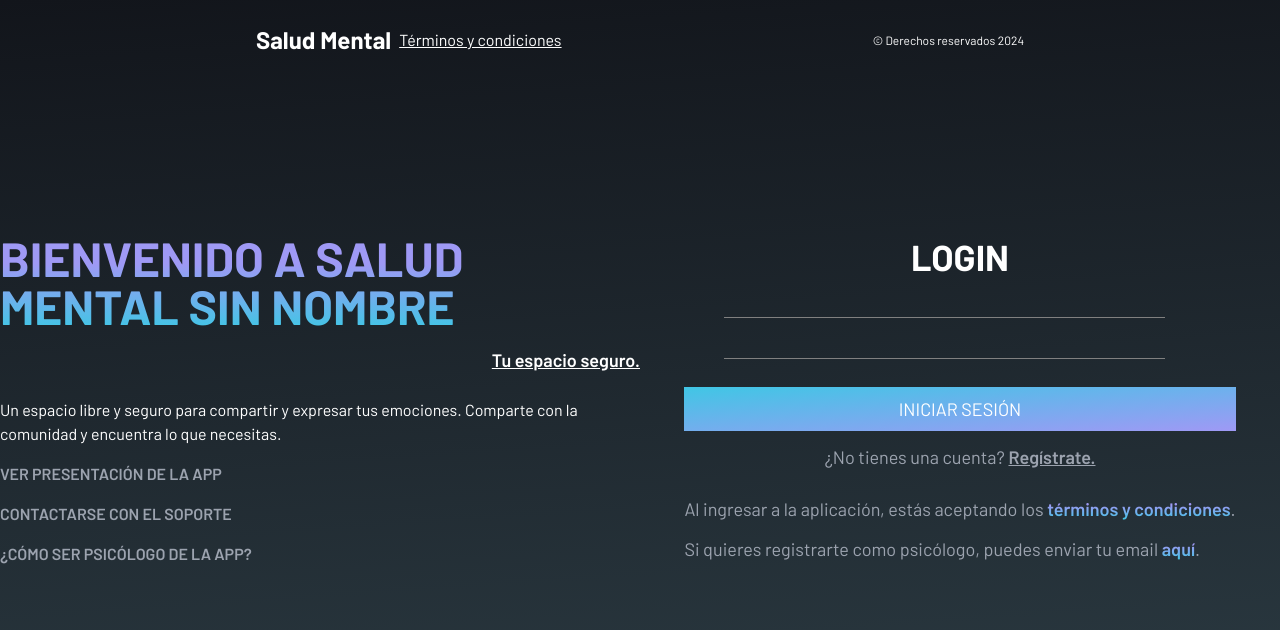
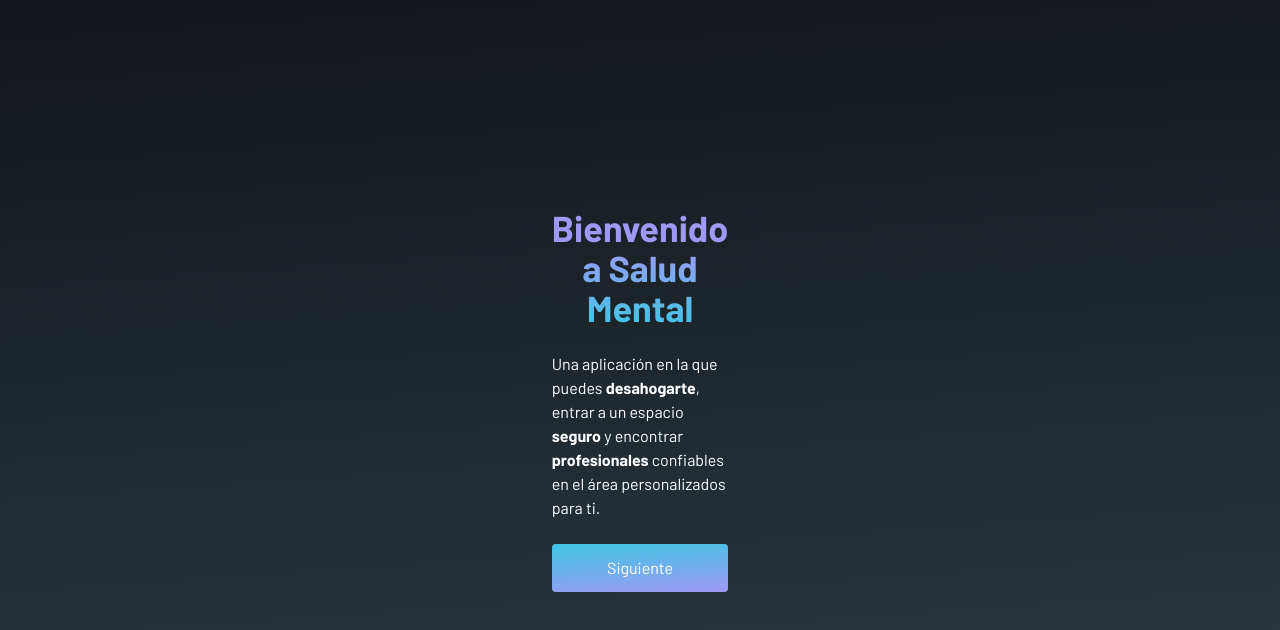
Before and after one commit to benjamin09111/smental_deploy, a React (Vite) app: page / in a window 1280 px wide. Shown: the top 630 px of the page. Built offline with nearby package versions, Linux system fonts and the light colour scheme.

Commit message:
visual principal terminado

```diff
--- a/src/App.jsx
+++ b/src/App.jsx
@@ -3,33 +3,40 @@ import PrincipalPage from "./pages/principal/Principal";
 import Main from "./pages/main/Main";
 import Loading from "./Loading";
 import NavP from './components/nav_principal/NavbarP';
+import Tutorial from "./pages/principal/Tutorial";
 
 function App() {
-  //variable-funcion_modifica
   const [logeado, setLogeado] = useState(false);
   const [loading, setLoading] = useState(false);
+  const [open, setOpen] = useState(false);
+  const [terminos, setTerminos] = useState(false);
 
-  //se ejecuta cuando se carga por primera vez
+  const [tutorial, setTutorial] = useState(false);
+
   useEffect(()=> {
     setLoading(true);
     const token = localStorage.getItem("token");
+    const tutorial_dado = localStorage.getItem("tutorial");
+    if(tutorial_dado){
+      setTutorial(true);
+    }
     if(token){
       setLogeado(true);
     }
-    //verificar el token
     setLoading(false);
   }, [])
-
-  const [state, setState] = useState("");
 
   return (
     <>
       {logeado ? (<Main />) : (
       <>
-      <NavP />
-      <PrincipalPage />
+
+      {
+        tutorial ? (<>
+        <NavP open={open} terminos={terminos} setTerminos={setTerminos} setOpen={setOpen} /><PrincipalPage terminos={terminos} setTerminos={setTerminos} open={open} setOpen={setOpen} />
+        </>) : (<Tutorial setTutorial={setTutorial} />)
+      }
       </>
-
       )}
       {loading && <Loading msg="Verificando sesión" />}
     </>
--- a/src/components/nav_principal/NavbarP.jsx
+++ b/src/components/nav_principal/NavbarP.jsx
@@ -1,15 +1,20 @@
-import React from 'react';
+import { useState } from "react";
+import Terminos from "../../pages/principal/Terminos";
 
-const NavbarP = () => {
+const NavbarP = ({setOpen, open, terminos, setTerminos}) => {
   return (
     <div style={{height: "10vh"}} className="justify-between py-6 lg:px-64 px-12 bg-transparent absolute top-0 left-0 w-full text-white lg:flex hidden items-center">
       <div className="flex gap-2 items-center">
         <b className="text-2xl">Salud Mental</b>
-        <p className="underline">Términos y condiciones</p>
+        <p className="underline cursor-pointer" onClick={()=> setTerminos(!terminos)}>Términos y condiciones</p>
       </div>
-      <div className="flex items-center">
+      <div className="flex items-center gap-4">
+      <button className='px-3 py-2 rounded bg-gradient-primary' onClick={() => setOpen(true)}>Registrarme como psicólogo</button>
       <p className='text-center text-xs'>© Derechos reservados 2024</p>
       </div>
+      {
+        terminos && (<Terminos setTerminos={setTerminos} />)
+      }
     </div>
   )
 }
--- a/src/index.css
+++ b/src/index.css
@@ -57,7 +57,6 @@
   transform: translate(-50%, -50%);
   position: fixed;
   z-index: 999;
-  background: white;
 }
 
 .back2 {
--- a/src/pages/principal/Login.jsx
+++ b/src/pages/principal/Login.jsx
@@ -1,13 +1,15 @@
 import { useState } from 'react';
 import Overlay from "./Overlay";
+import Terminos from "./Terminos";
 
-const Login = ({ setState }) => {
+const Login = ({ open, setOpen, setState }) => {
     const [email, setEmail] = useState("");
     const [password, setPassword] = useState("");
 
+    const [terminos, setTerminos] = useState(false);
+
     const [message, setMessage] = useState("");
     const [loading, setLoading] = useState("");
-    const [open, setOpen] = useState(false);
 
     const signin = () => {
 
@@ -15,22 +17,22 @@ const Login = ({ setState }) => {
 
     return (
         <div className='flex flex-col gap-3 text-white text-lg px-6'>
+            {
+                terminos && <Terminos setTerminos={setTerminos} />
+            }
             <h2 className='text-4xl text-center font-bold'>LOGIN</h2>
             <div className='flex gap-10'>
                 <span class="icon-[ic--sharp-email] text-2xl  bg-gradient-primary"></span>
-
-                <input type="text" name='email' className='input'
-                    value={email} onChange={(e) => setEmail(e.target.value)} />
+                <input type="text" name='email' className='input' placeholder="Email"
+                value={email} onChange={(e) => setEmail(e.target.value)} />
             </div>
             <div className='flex gap-10'>
-
                 <span class="icon-[mdi--password] text-2xl  bg-gradient-primary"></span>
-
-                <input type="password" name='password' className='input'
+                <input type="password" name='password' className='input' placeholder="Contraseña"
                     value={password} onChange={(e) => setPassword(e.target.value)} />
             </div>
-            <button className='w-full bg-gradient-primary mt-4 py-2 hover:bg-gray-800' type='button' onClick={signin}>INICIAR SESIÓN</button>
-            <div className='text-center text-gray-400'>¿No tienes una cuenta? <b className='cursor-pointer font-semibold underline' onClick={() => setState("register")}>Regístrate.</b></div>
+            <button className='w-full bg-gradient-primary mt-4 py-2' type='button' onClick={signin}>INICIAR SESIÓN</button>
+            <div className='text-center text-gray-400'>¿No tienes una cuenta? <b className='cursor-pointer text-white' onClick={() => setState("register")}>Regístrate.</b></div>
             <p className='text-secondary-custom'>{message}</p>
             {
                 loading && (
@@ -40,9 +42,9 @@ const Login = ({ setState }) => {
                     </div>
                 )
             }
-            <div className='text-gray-400'>Al ingresar a la aplicación, estás aceptando los <b className='underline text-gradient font-semibold cursor-pointer'>términos y condiciones</b>.</div>
+            <div className='text-gray-400'>Al ingresar a la aplicación, estás aceptando los <b className='underline text-gradient font-semibold cursor-pointer' onClick={()=> setTerminos(true)}>términos y condiciones</b>.</div>
             <div className='text-gray-400'>
-                Si quieres registrarte como psicólogo, puedes enviar tu email <b className='text cursor-pointer text-gradient font-semibold' onClick={() => setOpen(!open)}>aquí</b>.
+                Si quieres registrarte como psicólogo, puedes enviar tu email <b className='cursor-pointer text-gradient font-semibold' onClick={() => setOpen(!open)}>aquí</b>.
             </div>
             {open && (<Overlay setOpen={setOpen} />)}
         </div>
--- a/src/pages/principal/Principal.jsx
+++ b/src/pages/principal/Principal.jsx
@@ -3,35 +3,40 @@ import Wave from "react-wavify";
 import Login from "./Login";
 import Register from "./Register";
 import Animation from "../../Animation";
-import NavbarP from "../../components/nav_principal/NavbarP";
+import Terminos from "./Terminos";
 
-const Principal = () => {
+const Principal = ({open, setOpen, terminos, setTerminos}) => {
     const [state, setState] = useState("login");
     //pagina que se ve al no estar logeado, get started
     return (
         <div style={{ minHeight: "100vh" }} className="bg-gradient-secondary flex flex-col justify-center items-center w-full">
-            <div className="flex flex-col lg:flex-row">
+            <div className="flex flex-col lg:flex-row px-6 pt-6">
                 <div className="one">
-                <Animation duration={2}>
+                <Animation duration={1}>
                 <div className="flex flex-col gap-4">
                     <h1 className="text-5xl font-bold text-gradient">BIENVENIDO A SALUD MENTAL SIN NOMBRE</h1>
                     <p className="font-semibold underline text-white text-lg text-right">Tu espacio seguro.</p>
                     <p className="text-white mt-2">Un espacio libre y seguro para compartir y expresar tus emociones. Comparte con la comunidad y encuentra lo que necesitas.</p>
-                    <button type="button" className="text-gray-400 font-semibold hover:text-gray-300 text-left">VER PRESENTACIÓN DE LA APP</button>
-                    <button type="button" className="text-gray-400 font-semibold hover:text-gray-300 text-left">CONTACTARSE CON EL SOPORTE</button>
-                    <button type="button" className="text-gray-400 font-semibold hover:text-gray-300 text-left">¿CÓMO SER PSICÓLOGO DE LA APP?</button>
+                    <b type="button" className="cursor-pointer text-gray-400 font-semibold hover:text-gray-300 text-left" onClick={()=>{
+                        localStorage.removeItem("tutorial");
+                        window.location.reload();
+                    }}>VER PRESENTACIÓN DE LA APP</b>
+                    <b type="button" className="text-gray-400 cursor-pointer font-semibold hover:text-gray-300 text-left">CONTACTARSE CON EL SOPORTE</b>
+                    <b type="button" onClick={()=> setOpen(true)} className="text-gray-400 cursor-pointer font-semibold hover:text-gray-300 text-left">¿CÓMO SER PSICÓLOGO DE LA APP?</b>
                 </div>
                 </Animation>
                 </div>
-                <div className="flex flex-col justify-center items-center w-full lg:pt-0 pt-12 two">
-                    {state === "login" && <Animation duration={2}>
-                        <Login setState={setState} /></Animation>}
-                    {state === "register" && <Animation duration={1}>
-                        <Register setState={setState} /></Animation>}
+                <div className="flex flex-col justify-center items-center w-full lg:pt-0 pt-12 two pb-12 lg:pb-0">
+                    {state === "login" && <Animation duration={0.5}>
+                        <Login open={open} setOpen={setOpen} setState={setState} /></Animation>}
+                    {state === "register" && <Animation duration={0.5}>
+                        <Register open={open} setOpen={setOpen} setState={setState} /></Animation>}
                 </div>
             </div>
 
-            <div className="absolute bottom-0 w-full">
+            {terminos && (<Terminos setTerminos={setTerminos} />)}
+
+            <div className="absolute bottom-0 w-full hidden lg:block">
             <div className="absolute bottom-0 w-full">
             <Wave
                         fill="#40c7e57b"
--- a/src/pages/principal/Register.jsx
+++ b/src/pages/principal/Register.jsx
@@ -1,10 +1,10 @@
 import { useState } from 'react';
 import Overlay from "./Overlay";
+import Terminos from "./Terminos";
 
-const Register = ({ setState }) => {
+const Register = ({ open, setOpen, setState }) => {
     const [message, setMessage] = useState("");
     const [loading, setLoading] = useState(false);
-    const [open, setOpen] = useState(false);
 
     const [data, setData] = useState({
         username: "",
@@ -20,34 +20,32 @@ const Register = ({ setState }) => {
     return (
         <div className='flex flex-col gap-3 text-white text-lg px-6'>
             <h2 className='text-4xl text-center font-bold'>Crea tu cuenta</h2>
-            <div className='flex flex-col gap-2'>
-                <div className='flex gap-2 items-center'>
-                    <span class="icon-[ic--sharp-email] text-2xl"></span>
-                    <label htmlFor="email" className='text-gray-100'>Correo electrónico</label>
-                </div>
-                <input type="text" name='email' className='input'
+            <div className="underline">Registro de usuario</div>
+            <div className='flex gap-10'>
+                <span class="icon-[ic--sharp-email] text-2xl  bg-gradient-primary"></span>
+                <input type="text" name='email' placeholder="Email" className='input'
                     value={data.email} onChange={(e) => setData({ ...data, email: e.target.value })} />
             </div>
-            <div className='flex flex-col gap-2'>
-                <div className='flex gap-2 items-center'>
-                    <span class="icon-[mdi--password] text-2xl"></span>
-                    <label htmlFor="password" className='text-gray-100'>Contraseña</label>
-                </div>
-                <input type="password" name='password' className='input'
+            <div className='flex gap-10'>
+                <span class="icon-[mdi--password] text-2xl  bg-gradient-primary"></span>
+                <input type="password" placeholder="Contraseña" name='password' className='input'
                     value={data.password} onChange={(e) => setData({ ...data, password: e.target.value })} />
             </div>
-            <div className='flex flex-col gap-2'>
-                <div className='flex items-center gap-2'>
-                    <span class="icon-[mdi--user] text-2xl"></span>
-                    <label htmlFor="text" className='text-gray-100'>Nombre de usuario</label>
+            <div className='flex flex-col gap-3'>
+                <div className='flex gap-10'>
+                    <span class="icon-[mdi--user] text-2xl  bg-gradient-primary"></span>
+                    <input type="text" name='username' className='input' placeholder="Nombre de usuario" value={data.username} onChange={(e) => setData({ ...data, username: e.target.value })} />
                 </div>
                 <p className='text-xs underline'>Este nombre se verá en la aplicación. Se recomienda no utilizar un nombre real.</p>
-                <input type="text" name='username' className='input'
-                    value={data.username} onChange={(e) => setData({ ...data, username: e.target.value })} />
             </div>
-            <button className='w-full mt-4 py-2 back2 hover:bg-gray-900' type='button' onClick={signup}>Registrarse</button>
+
+            <button className='w-full bg-gradient-primary mt-4 py-2' type='button' onClick={signup}>Registrarse</button>
             <div className='text-center'>¿Ya tienes una cuenta? <b className='cursor-pointer' onClick={() => setState("login")}>inicia sesión.</b></div>
             <p className='text-secondary-custom'>{message}</p>
+            <div className="underline">Registro de psicólogo</div>
+            <div className=''>
+                Si quieres registrarte como psicólogo, puedes enviar tu email <b className='cursor-pointer text-gradient font-semibold' onClick={() => setOpen(!open)}>aquí</b>.
+            </div>
             {
                 loading && (
                     <div className='flex flex-col justify-center items-center gap-3 text'>
@@ -56,9 +54,6 @@ const Register = ({ setState }) => {
                     </div>
                 )
             }
-            <div className=''>
-                Si quieres registrarte como psicólogo, puedes enviar tu email <b className='text cursor-pointer' onClick={() => setOpen(!open)}>aquí</b>.
-            </div>
             {open && (<Overlay setOpen={setOpen} />)}
         </div>
     )
--- /dev/null
+++ b/src/pages/principal/Terminos.jsx
@@ -0,0 +1,33 @@
+const Terminos = ({setTerminos}) => {
+    return (
+        <>
+        <div className="bg_overlay"></div>
+        <div className='overlay bg-gradient-secondary p-6 h-5/6 lg:w-1/2 w-5/6 pt-6 overflow-y-auto rounded-lg flex flex-col gap-10 text-white'>
+            <div className='text-3xl cursor-pointer flex w-full justify-end' onClick={()=> setTerminos(false)} >&times;</div>
+            <h1 className="text-gradient text-4xl text-center">Términos y Condiciones de Uso</h1>
+            <p>Por favor, lee atentamente los siguientes términos y condiciones antes de utilizar nuestra aplicación de red social de salud mental. Al acceder y utilizar esta aplicación, aceptas cumplir con estos términos y condiciones. Si no estás de acuerdo con alguno de estos términos, por favor, abstente de utilizar la aplicación.</p>
+
+            <h2>1. Descripción de la Aplicación</h2>
+            <p>La aplicación proporciona una plataforma en línea para que los usuarios puedan conectarse, compartir experiencias, brindar apoyo y obtener recursos relacionados con la salud mental. Todos los usuarios son anónimos y se alienta el respeto mutuo y la empatía en todas las interacciones.</p>
+
+            <h2>2. Elegibilidad</h2>
+            <p>Para utilizar nuestra aplicación, debes ser mayor de edad según las leyes de tu país de residencia. Al acceder a la aplicación, confirmas que cumples con este requisito.</p>
+
+            <h2>3. Responsabilidad del Usuario</h2>
+            <ul>
+                <li>Al utilizar la aplicación, aceptas ser respetuoso y amable con los demás usuarios en todo momento.</li>
+                <li>No se permite el uso de lenguaje ofensivo, discriminatorio, amenazante o agresivo en la aplicación.</li>
+                <li>No se permite la publicación de contenido que promueva el suicidio, la automutilación u otras conductas dañinas para la salud mental.</li>
+                <li>Eres responsable de mantener la confidencialidad de tu información de inicio de sesión y no debes compartir tus credenciales con terceros.</li>
+                <li>Si experimentas una crisis de salud mental o piensas en hacerte daño a ti mismo o a otros, te recomendamos que busques ayuda profesional inmediatamente.</li>
+            </ul>
+
+            <p>Al utilizar esta aplicación, aceptas estos términos y condiciones. ¡Gracias por ser parte de nuestra comunidad!</p>
+
+            <div className='text-2xl cursor-pointer text-center bg-gradient-primary py-3' onClick={()=> setTerminos(false)} >ACEPTAR</div>
+        </div>
+        </>
+    )
+}
+
+export default Terminos
--- /dev/null
+++ b/src/pages/principal/Tutorial.jsx
@@ -0,0 +1,51 @@
+import React, { useState } from 'react'
+import Animation from "../../Animation";
+
+const Tutorial = ({setTutorial}) => {
+    const [state, setState] = useState("uno");
+    return (
+        <div style={{minHeight: "100vh"}} className='bg-gradient-secondary text-white flex justify-center items-center lg:px-96'>
+            <div className='flex items-center justify-center px-64'>
+            {
+                state === "uno" && (
+                    <Animation duration={1.3}>
+                        <div className='flex flex-col gap-6 px-6 lg:px-0'>
+                            <h1 className='text-4xl text-center font-bold text-gradient'>Bienvenido a Salud Mental</h1>
+                            <div>Una aplicación en la que puedes <b>desahogarte</b>, entrar a un espacio <b>seguro</b> y encontrar <b>profesionales</b> confiables en el área personalizados para ti.</div>
+                            <button className='bg-gradient-primary rounded text-white py-3 w-full' type='button' onClick={()=>setState("dos")}>Siguiente</button>
+                        </div>
+                    </Animation>
+                )
+            }
+            {
+                state === "dos" && (
+                    <Animation duration={1.3}>
+                        <div className='flex flex-col gap-6 px-6 lg:px-0'>
+                            <h1 className='text-4xl text-center font-bold text-gradient'>A tener en cuenta</h1>
+                            <div>En esta aplicación nos interesa la <b>privacidad</b> y un ambiente <b>sano</b> y <b>seguro</b>. No se aceptan insultos o comentarios negativos. Te pedimos que nos ayudes reportando este tipo de escenarios. </div>
+                            <div>En esta red puedes <b>publicar</b> y escribir tus experiencias, los usuarios pueden leerte y comentar, dando sus opiniones y comentarios positivos. Todo es de manera <b>anónima</b>.</div>
+                            <button className='bg-gradient-primary rounded text-white py-3 w-full' type='button' onClick={()=>setState("tres")}>Siguiente</button>
+                        </div>
+                    </Animation>
+                )
+            }
+            {
+                state === "tres" && (
+                    <Animation duration={1.3}>
+                    <div className='flex flex-col gap-6 px-6 lg:px-0'>
+                        <h1 className='text-4xl text-center font-bold text-gradient'>Gracias por tu preferencia</h1>
+                        <p>Gracias por elegir nuestro servicio y formar parte de esta comunidad de apoyo y libertad. Confiamos en que nos ayudarás a lograr un buen ambiente y ayudar a muchas otras personas que pueden empatizar con tu vida o situación. ¡Empezemos!</p>
+                        <button className='bg-gradient-primary rounded text-white py-3 w-full' type='button' onClick={()=>{
+                            localStorage.setItem("tutorial", true);
+                            window.location.reload();
+                        }}>Comenzar</button>
+                    </div>
+                </Animation>
+                )
+            }
+            </div>
+        </div>
+    )
+}
+
+export default Tutorial
```
Also changed, not shown: src/pages/principal/Overlay.jsx (+4 -4 lines).
